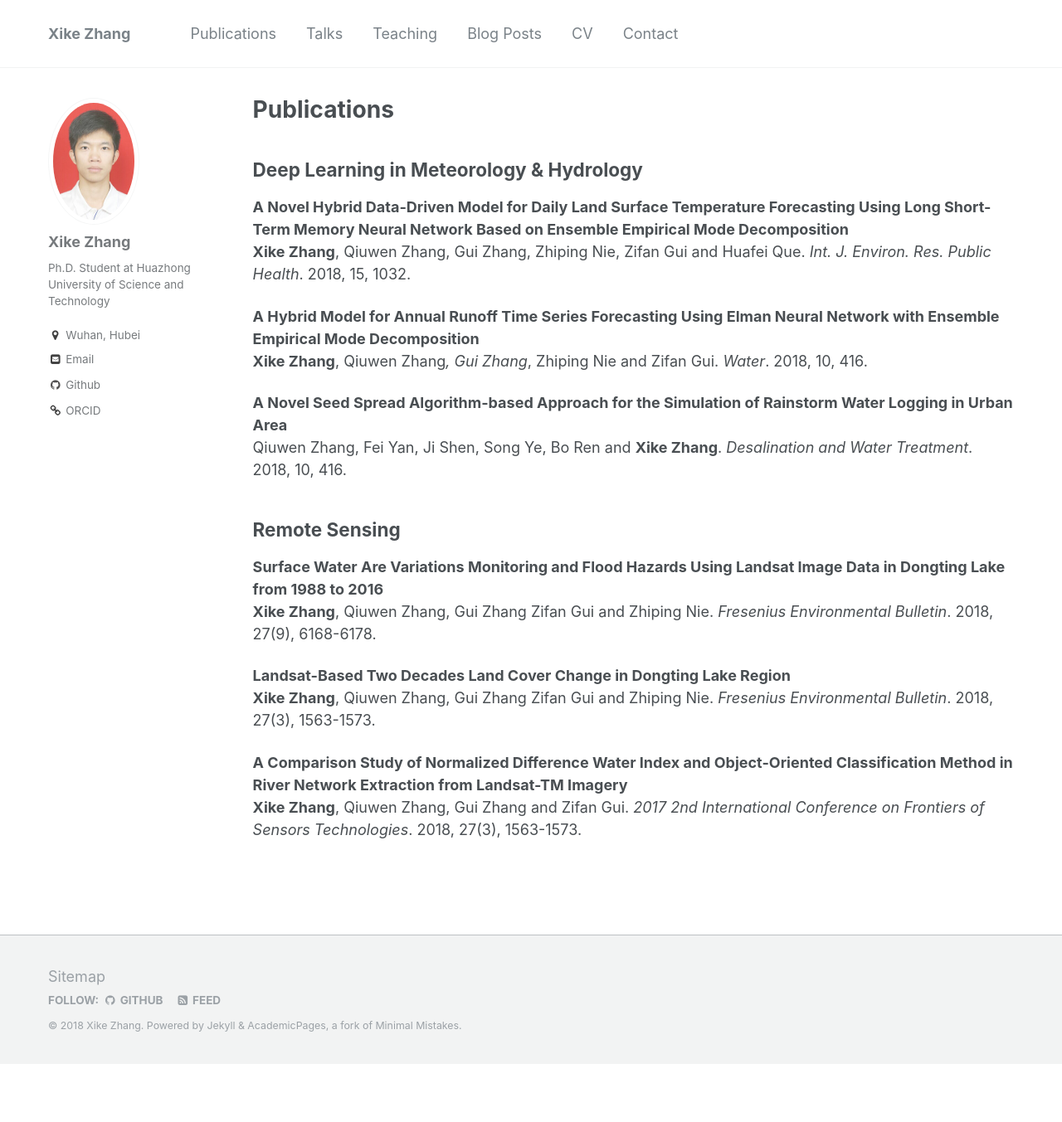
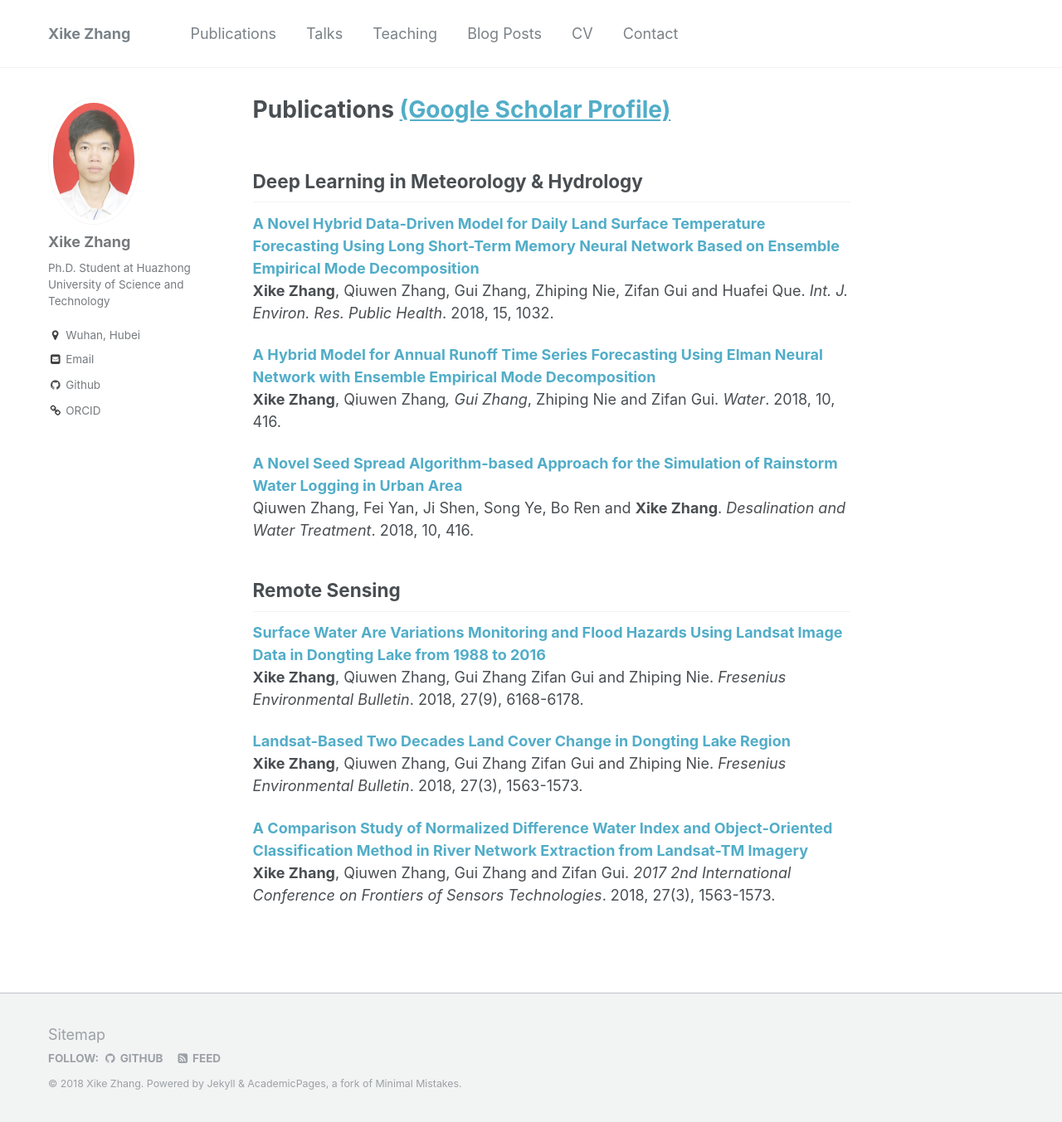
Before and after one commit to kokocheung/XikeZhang.github.io, a Jekyll site: the page built from _pages/publications.md, in a window 1280 px wide and 1353 px high. Shown: the whole window at 83% size. Built offline with Jekyll 4.4.1, drawn with Linux system fonts in a browser that asks for light colours.

Commit message:
Update publications.md

```diff
--- a/_pages/publications.md
+++ b/_pages/publications.md
@@ -1,11 +1,11 @@
 ---
-layout: archive
-title: "Publications"
+title: "Publications [(Google Scholar Profile)](https://scholar.google.com/citations?user=Ixg9n-EAAAAJ&hl=en)"
 permalink: /publications/
 author_profile: true
 ---
 
 ## Deep Learning in Meteorology & Hydrology
+
 <b>[A Novel Hybrid Data-Driven Model for Daily Land Surface Temperature Forecasting Using Long Short-Term Memory Neural Network Based on Ensemble Empirical Mode Decomposition](https://kokocheung.github.io/mysite/publications/ijerph-15-01032-v2)</b><br>
 <b>Xike Zhang</b>, Qiuwen Zhang, Gui Zhang, Zhiping Nie, Zifan Gui and Huafei Que. <i>Int. J. Environ. Res. Public Health</i>. 2018, 15, 1032.
 
@@ -16,6 +16,7 @@ author_profile: true
 Qiuwen Zhang, Fei Yan, Ji Shen, Song Ye, Bo Ren and <b>Xike Zhang</b>. <i>Desalination and Water Treatment</i>. 2018, 10, 416.
 
 ## Remote Sensing
+
 <b>[Surface Water Are Variations Monitoring and Flood Hazards Using Landsat Image Data in Dongting Lake from 1988 to 2016](https://kokocheung.github.io/mysite/publications/FEB_18_00628)</b><br>
 <b>Xike Zhang</b>, Qiuwen Zhang, Gui Zhang Zifan Gui and Zhiping Nie. <i>Fresenius Environmental Bulletin</i>. 2018, 27(9), 6168-6178.
 
```
